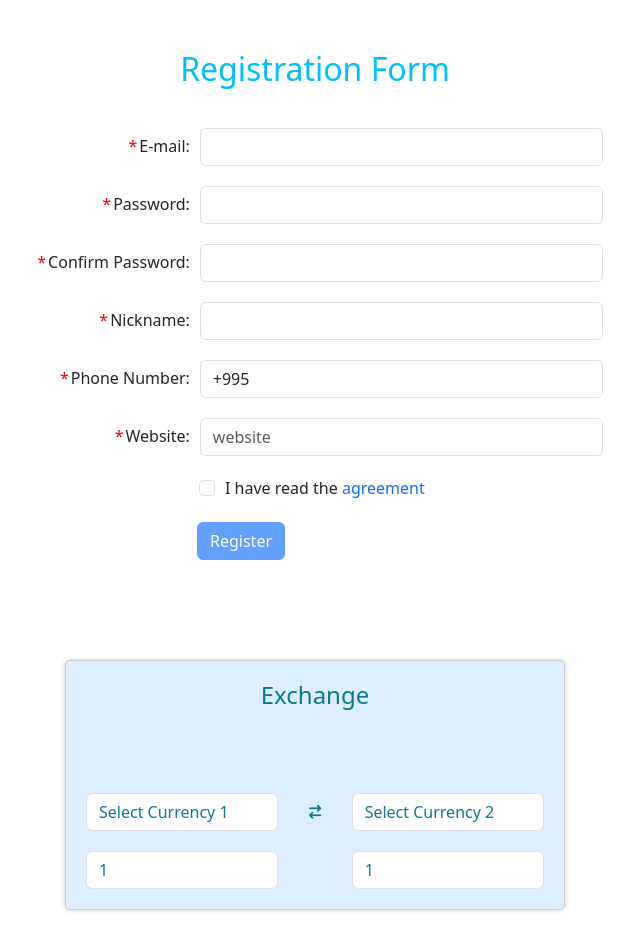
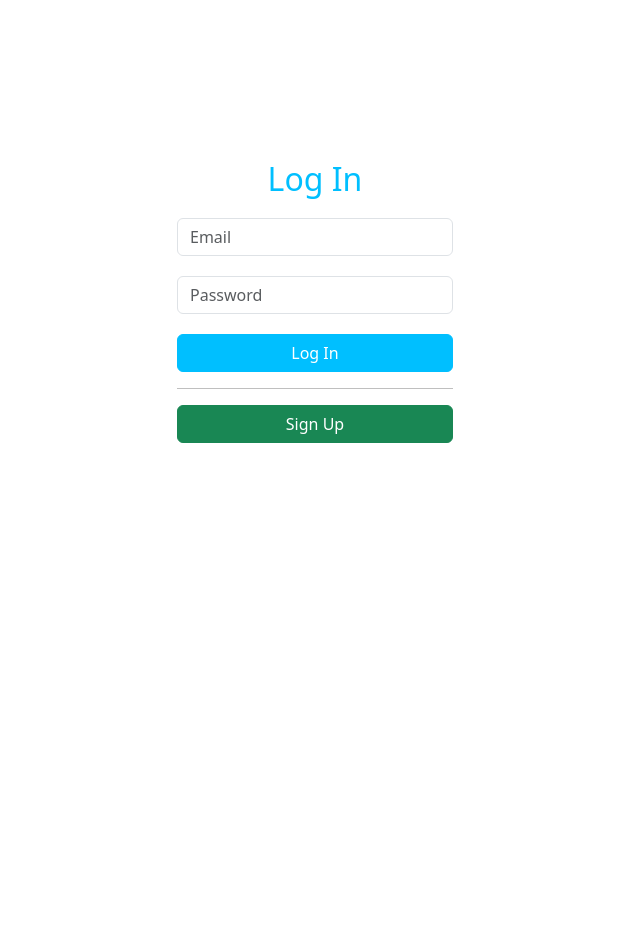
Before and after one commit to GioAbuladze-Creator/ng-homework, an Angular app in the folder ng-homework/: page /login in a window 1280 px wide. Before the commit this address led to /. Shown: the top 950 px of the page, without its empty margins (325-965 px from the left). After the commit the page ends 800 px from the top, so only its background shows below. Built offline with nearby package versions, Linux system fonts and the light colour scheme.

Commit message:
first steps for task3

```diff
--- a/ng-homework/angular.json
+++ b/ng-homework/angular.json
@@ -32,7 +32,9 @@
             "styles": [
               "src/styles.scss"
             ],
-            "scripts": []
+            "scripts": [
+              "./node_modules/bootstrap/dist/js/bootstrap.min.js"
+            ]
           },
           "configurations": {
             "production": {
--- a/ng-homework/src/app/app.component.html
+++ b/ng-homework/src/app/app.component.html
@@ -1,2 +1,3 @@
-<app-forms></app-forms>
-<exchanger></exchanger>
+<!-- <app-forms></app-forms>
+<exchanger></exchanger> -->
+<router-outlet></router-outlet>
--- a/ng-homework/src/app/app.module.ts
+++ b/ng-homework/src/app/app.module.ts
@@ -9,6 +9,21 @@ import { HwFormsComponent } from './homework1/app-forms/app-forms.component';
 import { ReactiveFormsModule } from '@angular/forms';
 import { ExchangerComponent } from './homework2/exchanger/exchanger.component';
 import { HttpClientModule } from '@angular/common/http';
+import { RouterModule, Routes } from '@angular/router';
+import { LoginComponent } from './login/login.component';
+
+const appRoutes: Routes = [
+  {
+    path: 'login',
+    component: LoginComponent,
+    // children: [
+    //   {
+
+    //   }
+    // ]
+  },
+  {path:'',redirectTo:'/login',pathMatch: 'full'},
+]
 
 @NgModule({
   declarations: [
@@ -16,13 +31,15 @@ import { HttpClientModule } from '@angular/common/http';
     FormComponent,
     UsersComponent,
     HwFormsComponent,
-    ExchangerComponent
+    ExchangerComponent,
+    LoginComponent
   ],
   imports: [
     BrowserModule,
     AppRoutingModule,
     ReactiveFormsModule,
     HttpClientModule,
+    RouterModule.forRoot(appRoutes)
   ],
   providers: [],
   bootstrap: [AppComponent]
--- /dev/null
+++ b/ng-homework/src/app/login/login.component.html
@@ -0,0 +1,47 @@
+<div class="login-container container" [formGroup]="form">
+    <form>
+        <h2>Log In</h2>
+        <div class="form-group">
+            <div>
+                <input type="text" placeholder="Email" class="form-control" formControlName="email"
+                    [class.is-invalid]="email?.invalid&&email?.touched">
+            </div>
+
+            <div *ngIf="email?.invalid && email?.touched" class="text-danger">
+                <div *ngIf="email?.errors?.['required']">Email is required</div>
+                <div *ngIf="email?.errors?.['pattern']">Invalid Email Format</div>
+            </div>
+        </div>
+        <div class="form-group">
+            <div>
+                <input type="password" placeholder="Password" class="form-control" formControlName="password"
+                    [class.is-invalid]="password?.invalid&&password?.touched">
+            </div>
+            <div *ngIf="password?.invalid && (password?.touched || password?.dirty)" class="text-danger">
+                <div *ngIf="password?.errors?.['required']">Password is required</div>
+                <div *ngIf="password?.errors?.['pattern']">min 7 symbols and only characters or numbers</div>
+            </div>
+        </div>
+        <button class="btn btn-primary" (click)="onLogIn()">Log In</button>
+        <hr>
+        <button class="btn btn-success" (click)="openModal()">Sign Up</button>
+
+    </form>
+</div>
+
+<!-- Modal -->
+<div class="modal modal-lg fade" id="exampleModal" tabindex="-1" role="dialog" aria-labelledby="exampleModalLabel"
+    aria-hidden="true">
+    <div class="modal-dialog" role="document">
+        <div class="modal-content">
+            <div class="modal-header">
+                <button type="button" class="btn btn-outline-primary" data-dismiss="modal" aria-label="Close" (click)="closeModal()">
+                    <span aria-hidden="true" class="fa fa-times"></span>
+                </button>
+            </div>
+            <div class="modal-body">
+                <app-form></app-form>
+            </div>
+        </div>
+    </div>
+</div>
--- /dev/null
+++ b/ng-homework/src/app/login/login.component.scss
@@ -0,0 +1,34 @@
+.login-container {
+    margin-top: 20vh;
+    width: 300px;
+
+    h2 {
+        text-align: center;
+        color: deepskyblue;
+        margin-bottom:20px;
+    }
+
+    div {
+        margin-bottom: 20px;
+    }
+    button{
+        width: 100%;
+        &.btn-primary{
+            background-color: deepskyblue;
+            border-color:deepskyblue;
+        }
+    }
+
+    hr {
+        margin-top: 1rem;
+        margin-bottom: 1rem;
+        border: 0;
+        border-top: 1px solid rgb(0, 0, 0);
+    }
+
+}
+.modal{
+    .modal-header{
+        justify-content: flex-end;
+    }
+}
--- /dev/null
+++ b/ng-homework/src/app/login/login.component.ts
@@ -0,0 +1,40 @@
+import { Component, OnInit } from '@angular/core';
+import { FormBuilder, Validators } from '@angular/forms';
+
+declare var window:any;
+
+
+@Component({
+  selector: 'app-login',
+  templateUrl: './login.component.html',
+  styleUrls: ['./login.component.scss']
+})
+export class LoginComponent implements OnInit{
+  constructor(
+    private fb:FormBuilder,
+  ){}
+
+  form=this.fb.group({
+    email:['',[Validators.required, Validators.pattern(/^\w+([\.-]?\w+)*@\w+([\.-]?\w+)*(\.\w{2,3})+$/)]],
+    password:['', [Validators.required, Validators.pattern(/^[A-Za-z0-9]{7,}$/)]]
+  })
+  get email(){
+    return this.form.get('email')
+  }
+  get password(){
+    return this.form.get('password')
+  }
+  formModal:any;
+  ngOnInit(): void {
+    this.formModal=new window.bootstrap.Modal(
+      document.getElementById('exampleModal')
+    )
+  }
+  openModal(){
+    this.formModal.show()
+  }
+  closeModal(){
+    this.formModal.hide()
+  }
+  onLogIn(){}
+}
```
